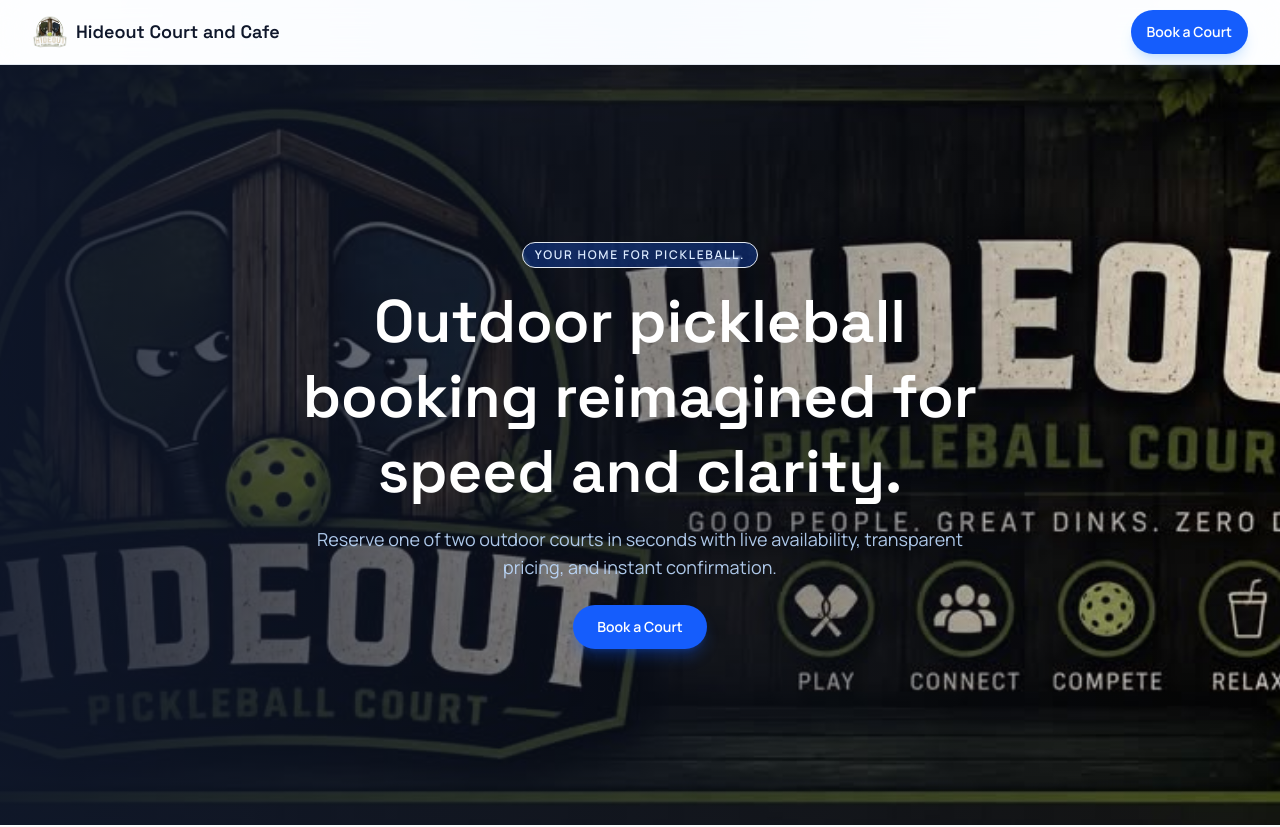
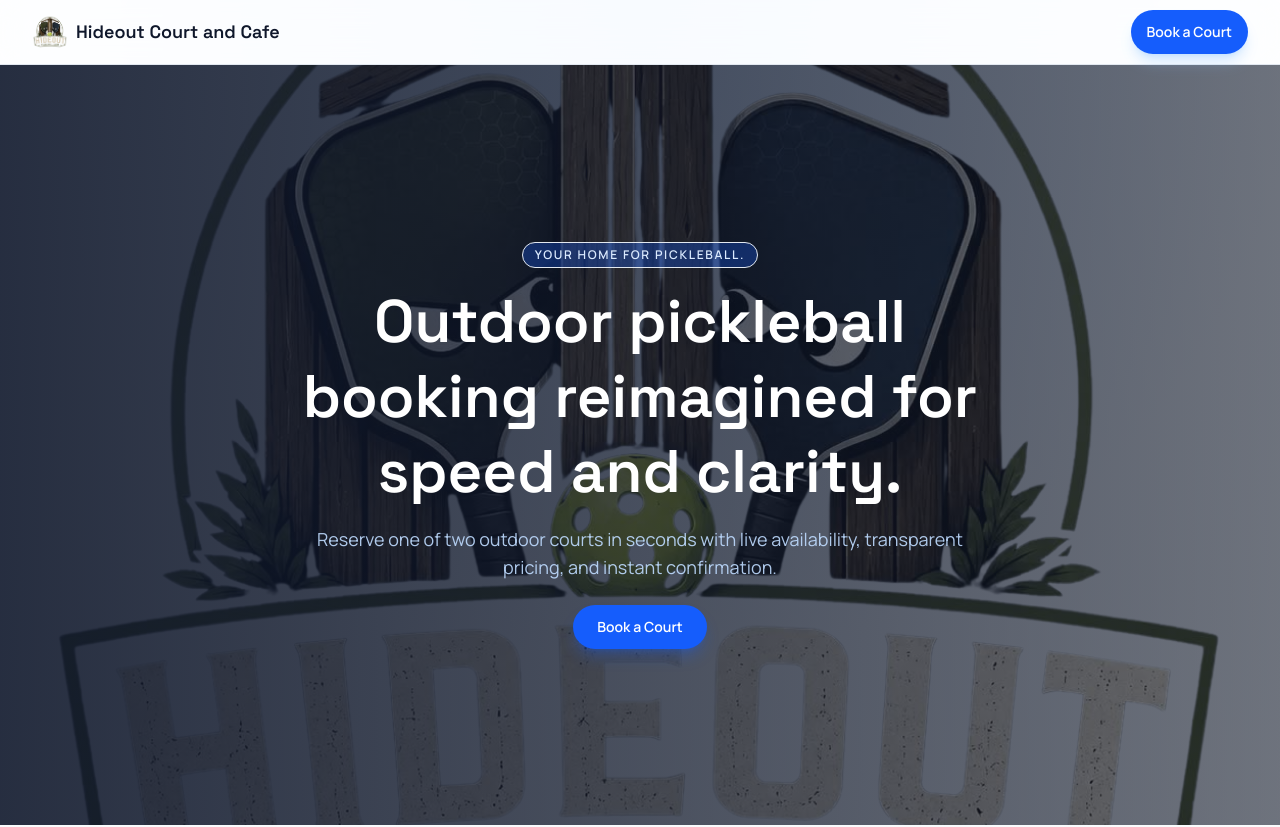
Before and after one commit to urritomas/Hideout-Pickleball, a Next.js app: page / in a window 1280 px wide. Shown: the top 827 px of the page. Built offline with nearby package versions, Linux system fonts and the light colour scheme.

Commit message:
feat: added service fee in dashboard

```diff
--- a/app/api/dashboard/revenue/route.ts
+++ b/app/api/dashboard/revenue/route.ts
@@ -58,6 +58,7 @@ export async function GET(request: NextRequest) {
     }
 
     const dailyRevenueMap = new Map<string, DailyRevenue>();
+    let serviceFeeTotal = 0;
 
     for (const booking of bookingsResult.data || []) {
       const date = booking.created_at.split("T")[0];
@@ -72,6 +73,8 @@ export async function GET(request: NextRequest) {
           bookings_count: 1,
         });
       }
+      // Service fee is 10% of booking price by default (adjust as needed)
+      serviceFeeTotal += Number(booking.total_price || 0) * 0.1;
     }
 
     const dailyRevenue = Array.from(dailyRevenueMap.values()).sort((a, b) =>
@@ -108,6 +111,7 @@ export async function GET(request: NextRequest) {
         totalRevenue,
         totalBookings,
         averageBookingValue: Math.round(averageBookingValue * 100) / 100,
+        serviceFeeTotal: Math.round(serviceFeeTotal * 100) / 100,
         paymentMethodBreakdown,
       },
     });
--- a/app/dashboard/layout.tsx
+++ b/app/dashboard/layout.tsx
@@ -4,6 +4,7 @@ import Link from "next/link";
 import { useState } from "react";
 
 const links = [
+  { href: "/", label: "Home" },
   { href: "/dashboard", label: "Overview" },
   { href: "/dashboard/bookings", label: "Today's Bookings" },
   { href: "/dashboard/courts", label: "Courts" },
--- a/app/dashboard/revenue/page.tsx
+++ b/app/dashboard/revenue/page.tsx
@@ -1,6 +1,6 @@
 "use client";
 
-import { useCallback, useEffect, useMemo, useState } from "react";
+import { useCallback, useEffect, useState } from "react";
 
 type DailyRevenue = {
   date: string;
@@ -19,6 +19,7 @@ type RevenueData = {
   totalRevenue: number;
   totalBookings: number;
   averageBookingValue: number;
+  serviceFeeTotal: number;
   paymentMethodBreakdown: PaymentMethodBreakdown[];
 };
 
@@ -65,7 +66,7 @@ export default function DashboardRevenuePage() {
   }, [startDate, endDate]);
 
   useEffect(() => {
-    // eslint-disable-next-line react-hooks/set-state-in-effect
+    // eslint-disable-next-line react-hooks/setState-in-effect
     fetchRevenue();
   }, [fetchRevenue]);
 
@@ -86,9 +87,11 @@ export default function DashboardRevenuePage() {
   }
 
   return (
+    <div className="w-full max-w-7xl mx-auto px-4 sm:px-6">
+      <h1 className="font-display text-xl sm:text-2xl font-semibold text-slate-900 mb-4">Revenue</h1>
+
       <div className="rounded-2xl sm:rounded-3xl border border-slate-200 bg-white p-5 sm:p-6 shadow-sm">
-      <h1 className="font-display text-xl sm:text-2xl font-semibold text-slate-900">Revenue</h1>
-      <p className="mt-1 text-xs sm:text-sm text-slate-600">Track hourly earnings and compare date ranges.</p>
+        <p className="text-xs sm:text-sm text-slate-600">Track hourly earnings and compare date ranges.</p>
 
         <div className="mt-4 flex flex-col sm:flex-row gap-3">
           <div>
@@ -123,6 +126,10 @@ export default function DashboardRevenuePage() {
             <p className="mt-1 font-display text-xl font-semibold text-slate-900">{formatCurrency(data.totalRevenue)}</p>
           </div>
           <div className="rounded-xl border border-slate-200 bg-slate-50 p-4">
+            <p className="text-xs text-slate-500">Service Fee Total</p>
+            <p className="mt-1 font-display text-xl font-semibold text-rose-600">{formatCurrency(data.serviceFeeTotal)}</p>
+          </div>
+          <div className="rounded-xl border border-slate-200 bg-slate-50 p-4">
             <p className="text-xs text-slate-500">Total Bookings</p>
             <p className="mt-1 font-display text-xl font-semibold text-slate-900">{data.totalBookings}</p>
           </div>
@@ -131,9 +138,10 @@ export default function DashboardRevenuePage() {
             <p className="mt-1 font-display text-xl font-semibold text-slate-900">{formatCurrency(data.averageBookingValue)}</p>
           </div>
         </div>
+      </div>
 
-      <div className="mt-4 sm:mt-6 grid gap-4 grid-cols-1 lg:grid-cols-2">
-        <div className="rounded-2xl border border-slate-200 bg-slate-50 p-4">
+      <div className="mt-6 grid gap-4 grid-cols-1 lg:grid-cols-2">
+        <div className="rounded-2xl border border-slate-200 bg-white p-5 sm:p-6 shadow-sm">
           <h3 className="font-display text-base sm:text-lg font-semibold text-slate-900">Daily Revenue</h3>
           {data.dailyRevenue.length === 0 ? (
             <p className="mt-4 text-sm text-slate-500">No revenue data for this period.</p>
@@ -162,8 +170,6 @@ export default function DashboardRevenuePage() {
             </div>
           )}
         </div>
-
-
       </div>
     </div>
   );
--- a/app/page.tsx
+++ b/app/page.tsx
@@ -1,7 +1,9 @@
+"use client";
+
 import Link from "next/link";
 import { SiteHeader } from "@/app/components/site-header";
 import { FadeIn, Stagger } from "@/components/shared/motion";
-
+import { useState, useEffect } from "react";
 
 const pricing = [
   {
@@ -32,6 +34,16 @@ const faqs = [
 ];
 
 export default function HomePage() {
+  const [currentImage, setCurrentImage] = useState(0);
+  const images = ["/hideoutbanner.jpg", "/hideoutLogo.png"];
+
+  useEffect(() => {
+    const interval = setInterval(() => {
+      setCurrentImage((prev) => (prev + 1) % images.length);
+    }, 4000);
+    return () => clearInterval(interval);
+  }, []);
+
   return (
     <>
       <SiteHeader
@@ -42,16 +54,20 @@ export default function HomePage() {
       />
 
       <main className="flex-1">
-        <FadeIn>
         <section className="relative w-full overflow-hidden">
-            <div className="relative h-screen min-h-[400px] max-h-[95vh] sm:min-h-[450px] sm:max-h-[vh] lg:min-h-[500px] lg:max-h-[95vh]">
+          <div className="relative h-screen min-h-[400px] max-h-[95vh] sm:min-h-[450px] lg:min-h-[500px]">
+            {images.map((img, index) => (
               <div
-                className="absolute inset-0 bg-cover bg-center"
+                key={img}
+                className={`absolute inset-0 bg-cover bg-center transition-opacity duration-1000 ${
+                  index === currentImage ? "opacity-100" : "opacity-0"
+                }`}
                 style={{
-                  backgroundImage: "url('/hideoutbanner.jpg')",
+                  backgroundImage: `url('${img}')`,
                 }}
               />
-              <div className="absolute inset-0 bg-gradient-to-r from-slate-900/90 via-gray to-white-900/60" />
+            ))}
+            <div className="absolute inset-0 bg-gradient-to-r from-slate-900/90 via-gray to-gray-900/60" />
             <div className="relative z-10 flex h-full flex-col items-center justify-center px-4 text-center sm:px-6 md:px-8 lg:px-12">
               <p className="inline-flex rounded-full border border-blue-200/40 bg-blue-600/30 px-3 py-1 text-xs font-semibold uppercase tracking-[0.14em] text-blue-100 mb-3 sm:mb-4">
                 Your Home for Pickleball.
@@ -73,7 +89,6 @@ export default function HomePage() {
             </div>
           </div>
         </section>
-        </FadeIn>
 
         <section className="w-full py-12 sm:py-16 px-4 sm:px-6 max-w-7xl mx-auto" id="pricing">
           <Stagger className="grid gap-4 sm:grid-cols-2">
```
Lines whose indentation alone changed are shown as unchanged.
